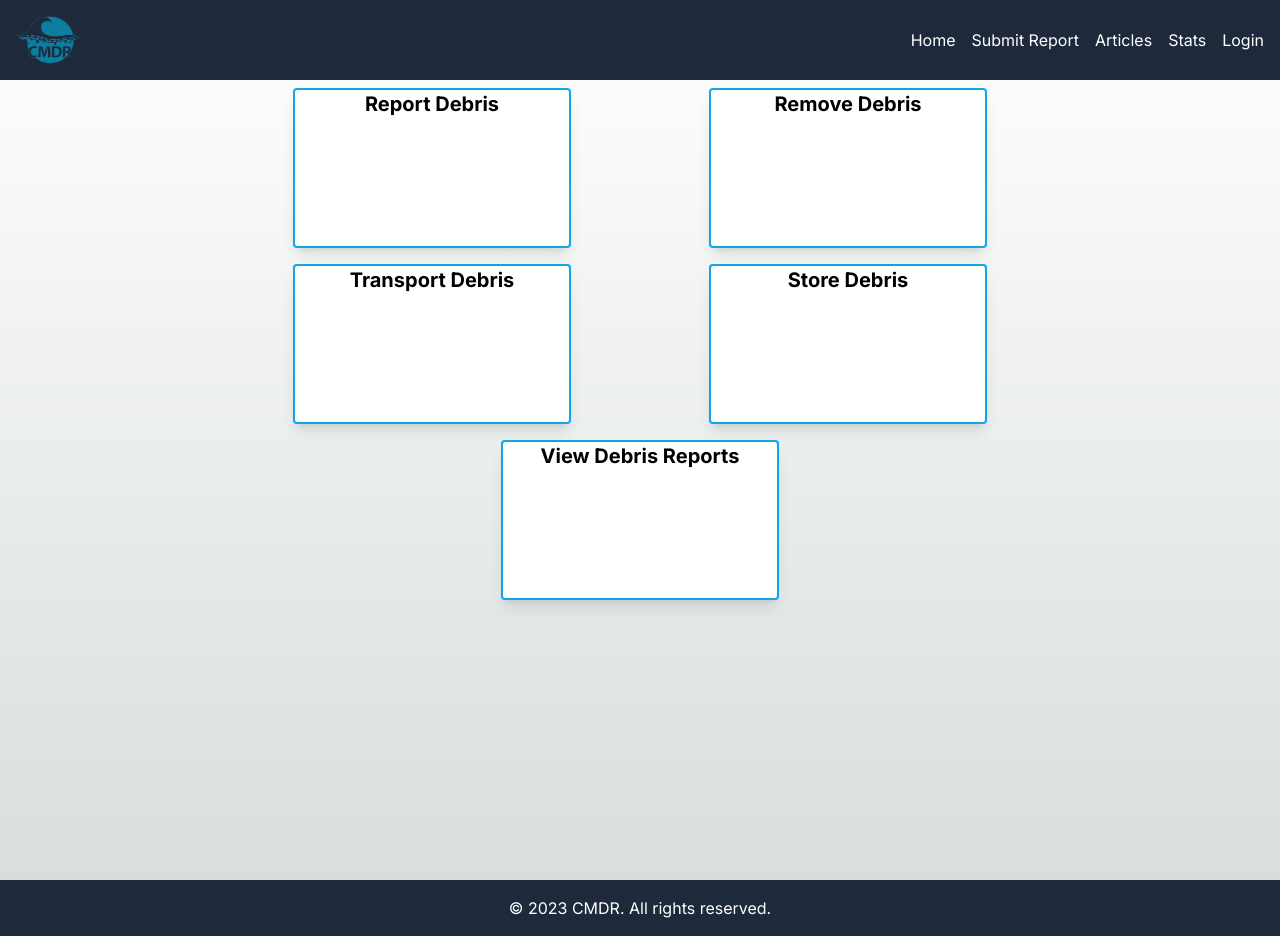
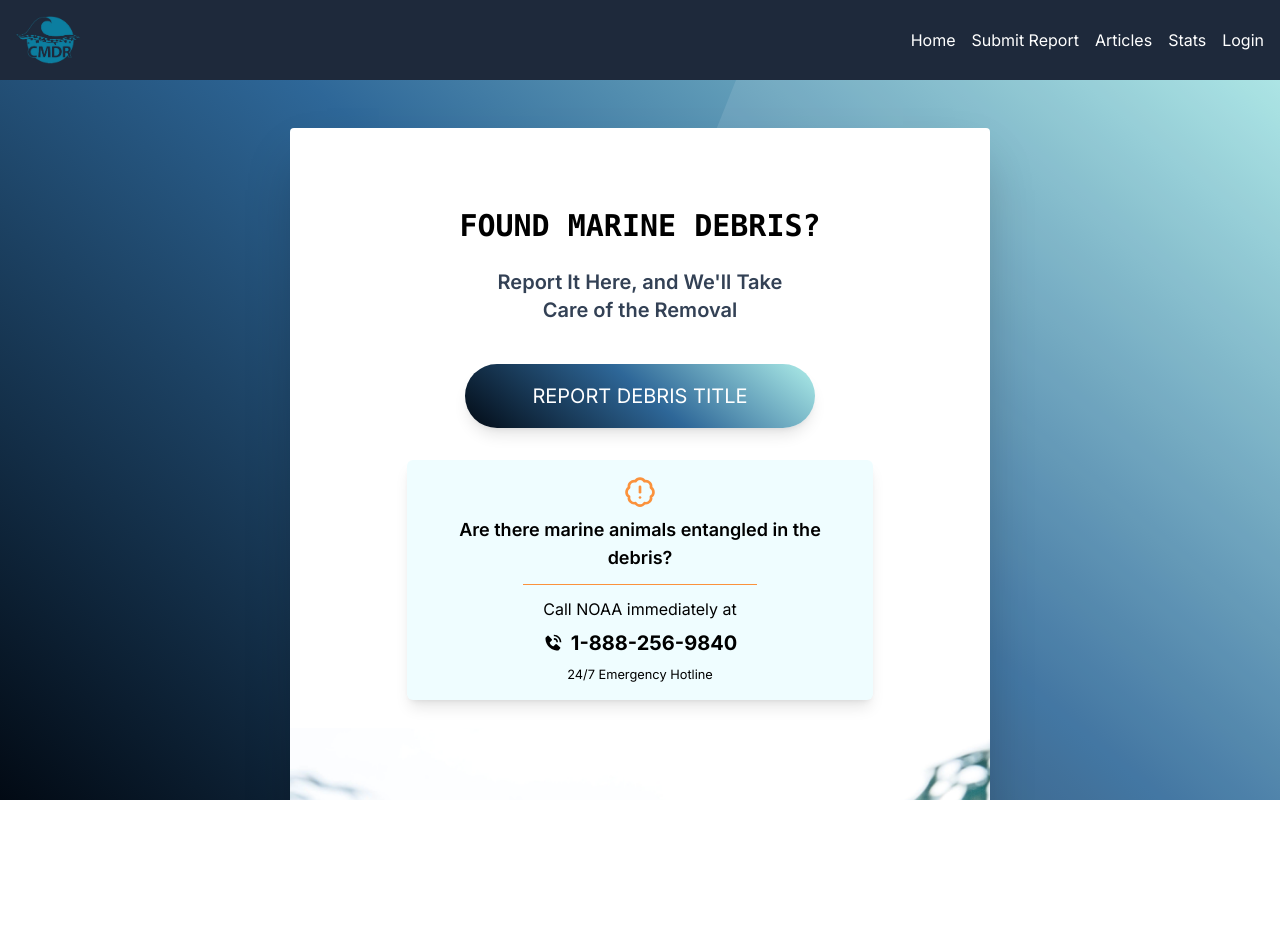
Before and after one commit to Alexandra-Haynes/ocean-watch-hacc23, a Next.js app: page / in a window 1280 px wide. After the commit the page ends 800 px from the top, so only its background shows below. Built offline with nearby package versions, Linux system fonts and the light colour scheme.

Commit message:
style report card link

```diff
--- /dev/null
+++ b/app/components/ReportFormCardLink.tsx
@@ -0,0 +1,63 @@
+import Link from "next/link";
+import { BiSolidPhoneCall } from "react-icons/bi";
+import { LuBadgeAlert } from "react-icons/lu";
+
+
+export default function ReportFormCardLink() {
+  return (
+    <>
+      <Link
+        className="rounded lg:overflow-hidden  mt-12
+         h-[1100px] lg:h-[1200px] w-[700px] bg-white
+         shadow-2xl flex flex-col items-center justify-start
+         relative hover:shadow-2xl transition duration-300 ease-out"
+        href={`/report`}
+      >
+        <div className="flex flex-col items-center justify-start mt-[5rem]">
+          <h2
+            className="text-center font-bold text-3xl mb-6
+          font-mono uppercase"
+          >
+            Found Marine Debris?
+          </h2>
+          <h3
+            className="max-w-[300px] text-xl text-center mb-6 font-semibold
+           text-slate-700"
+          >
+            Report It Here, and We'll Take Care of the Removal
+          </h3>
+        </div>
+        <div
+          className=" text-xl text-white mt-4
+           w-1/2 h-[4rem] uppercase rounded-full
+          flex flex-col items-center justify-center shadow-lg
+          custom-background hover:translate-y-1 hover:shadow-2xl transition duration-500 ease-in-out
+          "
+        >
+          Report debris title
+        </div>
+
+        <div
+          className="h-[240px] w-2/3 bg-cyan-300/10 rounded-md shadow-lg
+flex flex-col items-center justify-center mt-8 gap-2 py-4"
+        >
+          <LuBadgeAlert className="text-6xl text-orange-400" />
+          <p className="font-semibold px-6 text-center text-lg">
+            Are there marine animals entangled in the debris?
+          </p>
+          <div className="h-[1px] w-1/2 bg-orange-400 my-1"></div>
+          <p>Call NOAA immediately at </p>
+          <p className="text-xl font-bold flex flex-row items-center justify-center gap-2">
+            <BiSolidPhoneCall />
+            1-888-256-9840
+          </p>
+          <p className="text-[.8rem]">24/7 Emergency Hotline</p>
+        </div>
+        <div
+          className="h-[400px] lg:h-[600px] w-full absolute bottom-0 bg-slate-900
+        bg-[url('/assets/sealion.png')] bg-cover bg-no-repeat bg-bottom"
+        ></div>
+      </Link>
+    </>
+  );
+}
--- a/app/globals.css
+++ b/app/globals.css
@@ -52,3 +52,16 @@ body {
   border: 1px solid #1c8904;
 
 }
+
+
+.custom-background {
+  background: rgb(174, 238, 233);
+  background: linear-gradient(220deg,
+      rgba(174, 238, 233, 1) 0%,
+      rgba(46, 103, 152, 1) 48%,
+      rgba(2, 10, 20, 1) 100%);
+}
+
+.custom-clip-path {
+  clip-path: polygon(60% 0, 100% 0%, 100% 100%, 35% 100%);
+}
--- a/app/page.tsx
+++ b/app/page.tsx
@@ -3,30 +3,33 @@ import Navbar from "./components/Navbar";
 import Footer from "./components/Footer";
 import Link from "next/link";
 import CardLink from "./components/CardLink";
+import ReportFormCardLink from "./components/ReportFormCardLink";
 
 const Home: React.FC = () => {
   return (
-    <>
+    <section className="max-h-screen overflow-y-hidden">
       <Navbar />
-      <main className="bg-cover bg-no-repeat flex min-h-screen flex-col items-center justify-between px-4 ">
-        {/* <div
-          className="absolute top-0 left-0 w-full h-full -z-10"
-          // style={{
-          //   backgroundImage: `url('/assets/image (4).jpg')`,
-          //   backgroundSize: "cover",
-          //   backgroundRepeat: "no-repeat",
-          // }}
-        ></div> */}
-          <div className="flex flex-row flex-wrap w-2/3 justify-around">
-            <CardLink link="report" title="Report Debris" />
-            <CardLink link="remove" title="Remove Debris" />
-            <CardLink link="transport" title="Transport Debris" />
-            <CardLink link="store" title="Store Debris" />
-            <CardLink link="results" title="View Debris Reports" />
+      <main className="bg-cover bg-no-repeat flex min-h-screen
+      flex-col items-center justify-between px-4">
+        <div
+          className="absolute top-0 left-0 w-full h-full -z-10
+          custom-background"
+        >
+          <div className="custom-clip-path h-screen w-screen bg-white/10">
+            {/* Your page content goes here */}
           </div>
+        </div>
+        <div className="flex flex-row flex-wrap w-2/3 justify-around">
+          <ReportFormCardLink />
+          {/* <CardLink link="report" title="Report Debris" /> */}
+          {/* <CardLink link="remove" title="Remove Debris" /> */}
+          {/* <CardLink link="transport" title="Transport Debris" /> */}
+          {/* <CardLink link="store" title="Store Debris" /> */}
+          {/* <CardLink link="results" title="View Debris Reports" /> */}
+        </div>
       </main>
-      <Footer />
-    </>
+      {/* <Footer /> */}
+    </section>
   );
 };
 
```
Also changed, not shown: public/assets/sealion.png (added).
